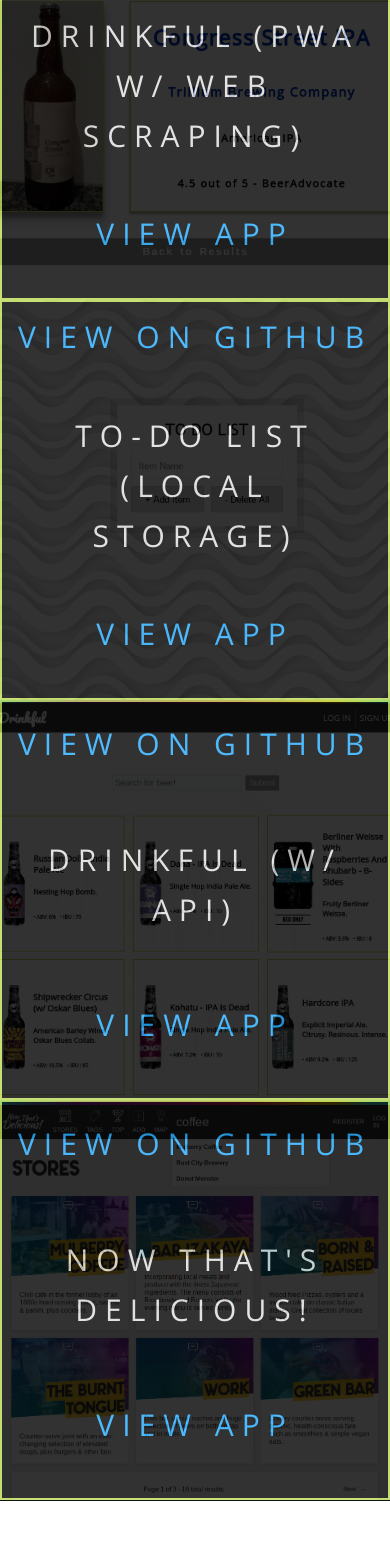
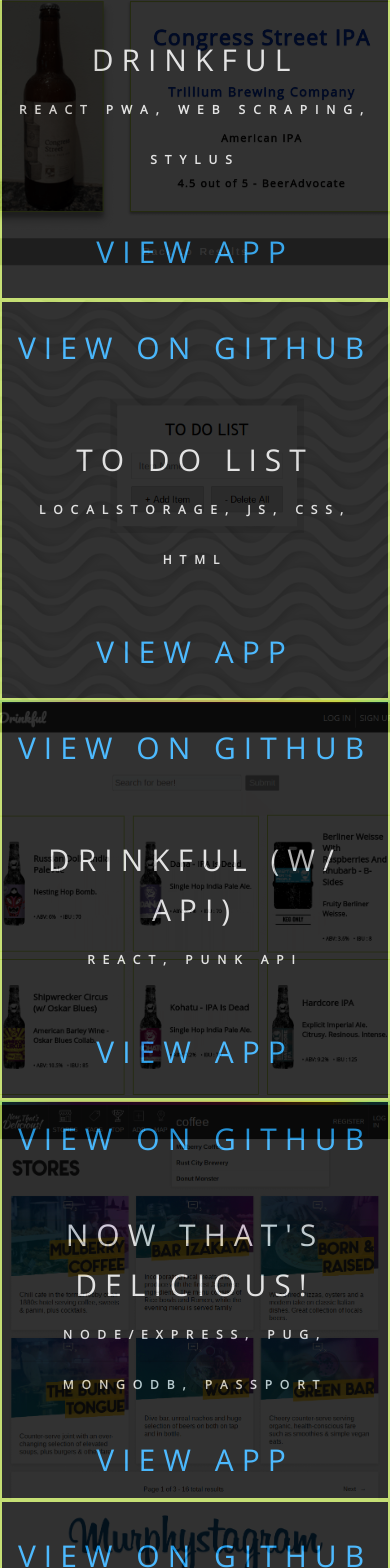
Before and after one commit to Ozymandias9000/murphy_portfolio, a React (Create React App) app: page / in a window 390 px wide. Shown: the part 1706-3274 px from the top of the page. Built offline with nearby package versions, Linux system fonts and the light colour scheme.

Commit message:
Added Murphystagram project

```diff
--- a/src/components/Projects/projects.css
+++ b/src/components/Projects/projects.css
@@ -25,7 +25,7 @@
 
 .panels-container {
   position: relative;
-  height: 1000px;
+  height: 1500px;
   width: 100vw;
   display: grid;
   grid-template-columns: 50% 50%;
@@ -76,7 +76,7 @@
 }
 
 .overlay p {
-  padding: 10px;
+  margin: 0;
   color: var(--white);
   font-size: 20px;
   letter-spacing: 8px;
@@ -87,6 +87,15 @@
   line-height: 50px;
   overflow: hidden;
   font-size: 2rem;
+}
+
+.overlay p:nth-of-type(2) {
+  margin-top: 20px;
+}
+
+.overlay h6 {
+  margin: 0px;
+  font-size: 12px;
 }
 
 .overlay a {
@@ -101,6 +110,7 @@
 
 .panel2 {
   background-image: url(../../img/img_todo.png);
+  background-position: center top;
 }
 
 .panel3 {
@@ -109,6 +119,11 @@
 
 .panel4 {
   background-image: url(../../img/img_delicious.png);
+}
+
+.panel5 {
+  background-image: url(../../img/img_murphystagram.png);
+  background-position: center top;
 }
 
 /* --------------------------------------------------------------------- */
@@ -120,7 +135,7 @@
 */
 @media only screen and (max-width: 1000px) {
   .panels-container {
-    height: 1600px;
+    height: auto;
     grid: repeat(4, 400px) / 100%;
   }
   .panel {
--- a/src/components/Projects/projects.js
+++ b/src/components/Projects/projects.js
@@ -24,7 +24,9 @@ class Projects extends Component {
                   View on GitHub
                 </a>
               </p>
-              <p>Drinkful (PWA w/ Web Scraping)</p>
+              <p>Drinkful
+                <h6>React PWA, Web Scraping, Stylus </h6>
+              </p>
               <p>
                 <a
                   href="https://drinkful-murphy.herokuapp.com/"
@@ -48,7 +50,10 @@ class Projects extends Component {
                   View on GitHub
                 </a>
               </p>
-              <p>To-Do List (Local Storage)</p>
+              <p>
+                To Do List
+                <h6>LocalStorage, JS, CSS, HTML</h6>
+              </p>
               <p>
                 <a
                   href="https://ozymandias9000.github.io/todolocalstorage/"
@@ -72,7 +77,10 @@ class Projects extends Component {
                   View on GitHub
                 </a>
               </p>
-              <p>Drinkful (w/ API)</p>
+              <p>
+                Drinkful (w/ API)
+                <h6>React, Punk API</h6>
+              </p>
               <p>
                 <a
                   href="https://drinkful-hzlxekwgbi.now.sh/"
@@ -96,10 +104,40 @@ class Projects extends Component {
                   View on GitHub
                 </a>
               </p>
-              <p>Now That's Delicious!</p>
+              <p>
+                Now That's Delicious!
+                <h6>Node/Express, Pug, MongoDB, Passport</h6>
+              </p>
               <p>
                 <a
                   href="https://now-thats-delicious-murphy.herokuapp.com/"
+                  target="_blank"
+                  rel="noopener noreferrer"
+                >
+                  View App
+                </a>
+              </p>
+            </div>
+          </div>
+
+          <div className="panel panel5">
+            <div className="overlay">
+              <p>
+                <a
+                  href="https://github.com/Ozymandias9000/murphystagram"
+                  target="_blank"
+                  rel="noopener noreferrer"
+                >
+                  View on GitHub
+                </a>
+              </p>
+              <p>
+                Murphystagram
+                <h6>React, Redux, Firebase</h6>
+              </p>
+              <p>
+                <a
+                  href="https://murphystagram.herokuapp.com/"
                   target="_blank"
                   rel="noopener noreferrer"
                 >
```
Also changed, not shown: src/img/img_murphystagram.png (added).
